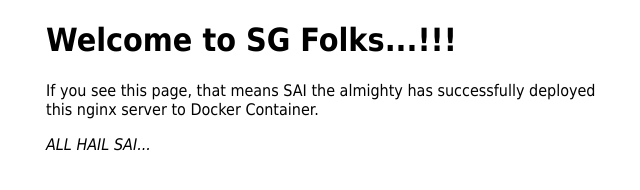
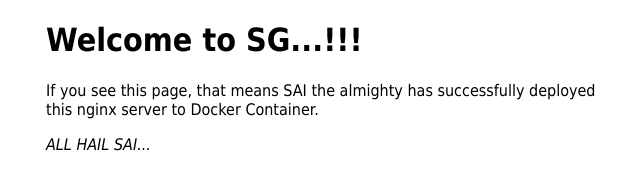
Before and after one commit to saibehera/docker_demo, a plain HTML site: page index.html in a window 1280 px wide. Shown: the whole page, without its empty margins (314-954 px from the left). Drawn offline with Linux system fonts and the light colour scheme.

Commit message:
updated index file

```diff
--- a/index.html
+++ b/index.html
@@ -11,7 +11,7 @@
 </style>
 </head>
 <body>
-<h1>Welcome to SG Folks...!!!</h1>
+<h1>Welcome to SG...!!!</h1>
 <p>If you see this page, that means SAI the almighty has successfully deployed this nginx server to Docker Container.</p>
 
 <p><em>ALL HAIL SAI...</em></p>
```
